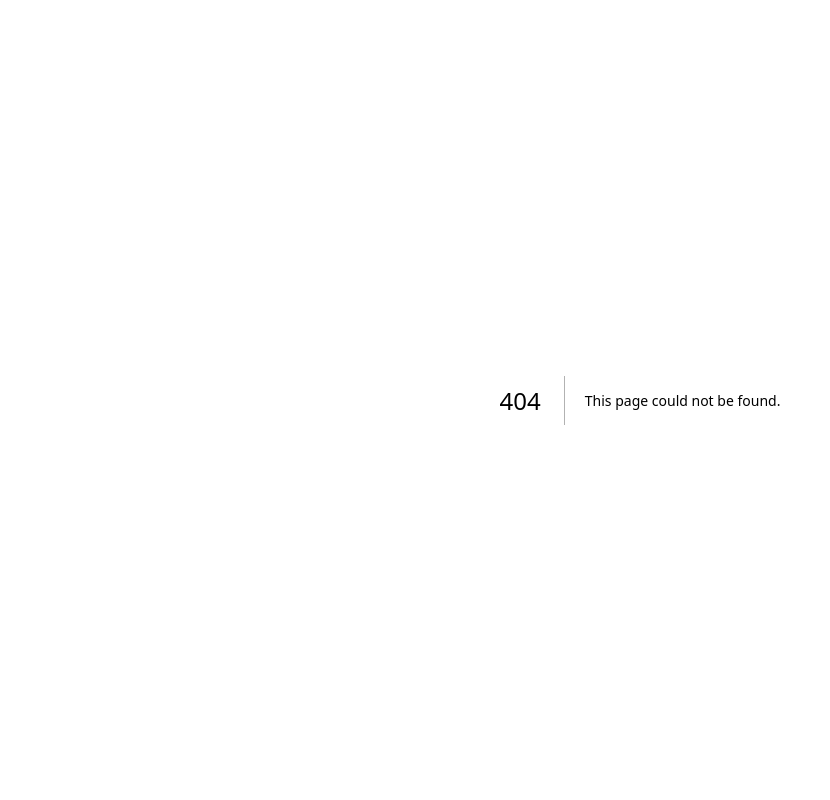
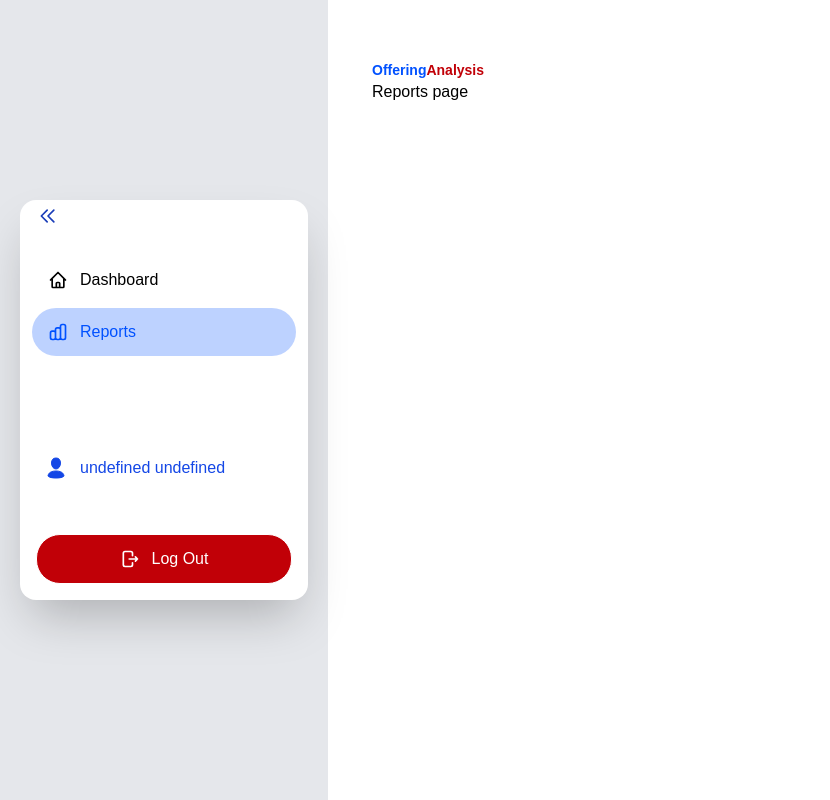
Before and after one commit to SamGombs20/OfferingAnalysisWeb, a Next.js app: page /dashboard/reports in a window 1280 px wide. Before the commit this address had no page. Shown: the whole page, without its empty margins (0-830 px from the left). Built offline with nearby package versions, Linux system fonts and the light colour scheme.

Commit message:
Update:User dashboard trend charts

```diff
--- a/app/components/sidebar.tsx
+++ b/app/components/sidebar.tsx
@@ -12,8 +12,8 @@ const navItems = [
     icon: "M3 12l2-2m0 0l7-7 7 7M5 10v10a1 1 0 001 1h3m10-11l2 2m-2-2v10a1 1 0 01-1 1h-3m-6 0a1 1 0 001-1v-4a1 1 0 011-1h2a1 1 0 011 1v4a1 1 0 001 1m-6 0h6",
   },
   {
-    label: "Analytics",
-    href: "/dashboard/analytics",
+    label: "Reports",
+    href: "/dashboard/reports",
     icon: "M9 19v-6a2 2 0 00-2-2H5a2 2 0 00-2 2v6a2 2 0 002 2h2a2 2 0 002-2zm0 0V9a2 2 0 012-2h2a2 2 0 012 2v10m-6 0a2 2 0 002 2h2a2 2 0 002-2m0 0V5a2 2 0 012-2h2a2 2 0 012 2v14a2 2 0 01-2 2h-2a2 2 0 01-2-2z",
   },
 ];
--- a/app/dashboard/analytics/page.tsx
+++ /dev/null
@@ -1,8 +0,0 @@
-const Analytics =()=>{
-    return(
-        <div>
-            Analysis page
-        </div>
-    )
-}
-export default Analytics;
--- /dev/null
+++ b/app/dashboard/reports/page.tsx
@@ -0,0 +1,8 @@
+const Reports =()=>{
+    return(
+        <div>
+            Reports page
+        </div>
+    )
+}
+export default Reports;
```
